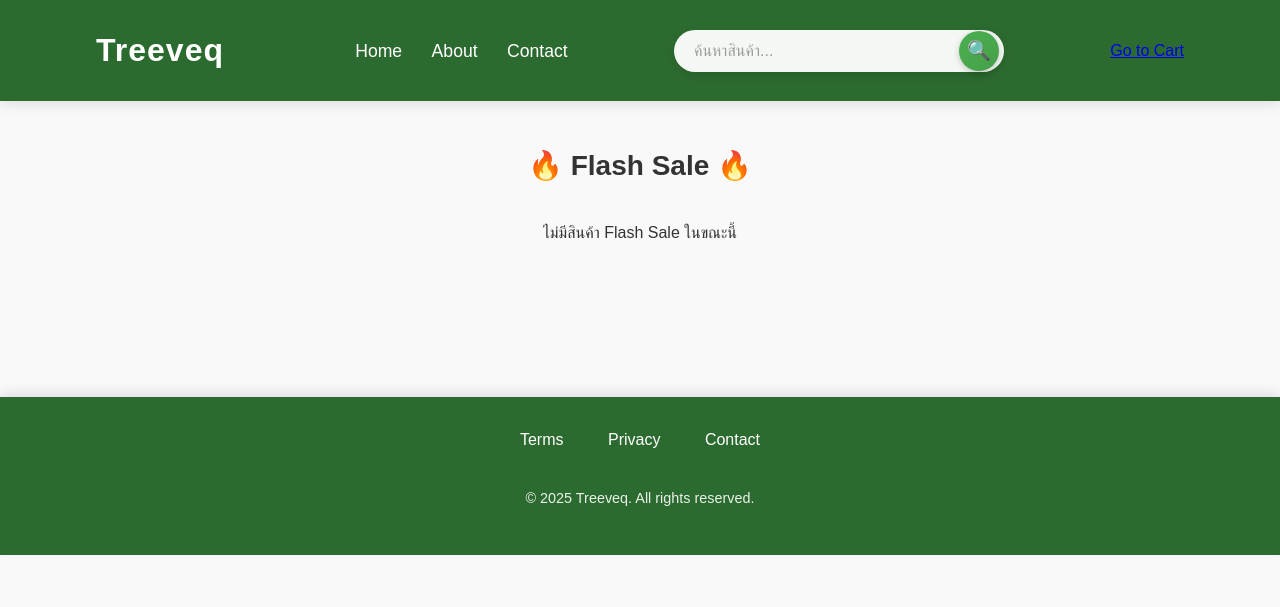
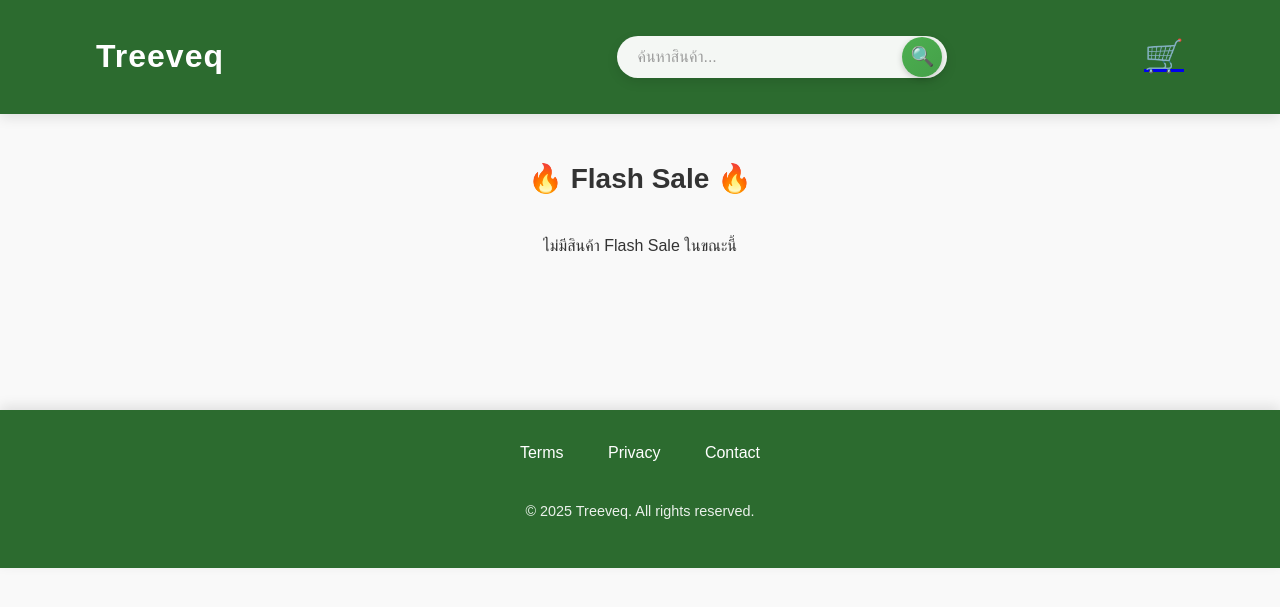
Before and after one commit to Nantakxrn007/dsi202, a Django app: page /home/ in a window 1280 px wide. Shown: the top 607 px of the page. Run offline with Django 4.2, Linux system fonts and the light colour scheme; data that the repository does not hold is empty.

Commit message:
fix size header

```diff
--- a/shopapp/static/css/base.css
+++ b/shopapp/static/css/base.css
@@ -28,9 +28,9 @@ body {
 
 /* Header */
 header {
-    background-color: var(--primary-color); /* Solid green */
+    background-color: var(--primary-color);
     color: var(--white);
-    padding: 25px 0;
+    padding: 10px 0; /* ลดจาก 25px เหลือ 15px */
     box-shadow: var(--shadow);
     top: 0;
     z-index: 1000;
@@ -42,7 +42,7 @@ header.sticky-header {
     top: 0;
     background-color: var(--primary-color);
     color: var(--white);
-    padding: 25px 0;
+    padding: 10px 0;
     box-shadow: var(--shadow);
 }
 
--- a/shopapp/templates/base.html
+++ b/shopapp/templates/base.html
@@ -20,15 +20,12 @@
             <a href="{% url 'home' %}">Treeveq</a>
         </div>
         <nav class="nav">
-            <a href="{% url 'home' %}">Home</a>
-            <a href="">About</a>
-            <a href="">Contact</a>
         </nav>
         <form method="get" action="{% url 'home' %}" class="search-form">
             <input type="text" name="q" placeholder="ค้นหาสินค้า..." value="{{ request.GET.q }}">
             <button type="submit"></button>
         </form>
-        <a href="{% url 'cart:cart_detail' %}">Go to Cart</a>
+        <a href="{% url 'cart:cart_detail' %}"><h1>🛒</h1></a>
 
     </div>
 </header>
--- a/shopapp/views.py
+++ b/shopapp/views.py
@@ -9,18 +9,23 @@ class HomePageView(ListView):
 
     def get_queryset(self):
         query = self.request.GET.get('q')
+
+        # ดึงสินค้าที่เป็น Flash Sale ก่อน
+        flash_sale_products = Product.objects.filter(sale_informations__is_on_sale=True).distinct()
+        flash_sale_ids = flash_sale_products.values_list('id', flat=True)
+
         if query:
             return Product.objects.filter(
                 Q(name__icontains=query) |
                 Q(description__icontains=query)
-            )
-        return Product.objects.all()
+            ).exclude(id__in=flash_sale_ids)
+
+        return Product.objects.exclude(id__in=flash_sale_ids)
 
     def get_context_data(self, **kwargs):
         context = super().get_context_data(**kwargs)
-        # Use the related_name 'sale_informations' to filter
-        flash_sale_products = Product.objects.filter(sale_informations__is_on_sale=True).distinct()
-        context['flash_sale_products'] = flash_sale_products
+        # ส่ง flash_sale_products ไปยัง template
+        context['flash_sale_products'] = Product.objects.filter(sale_informations__is_on_sale=True).distinct()
         return context
 
 class ProductDetailView(DetailView):
```
Also changed, not shown: shopapp/templates/home.html (indentation only).
